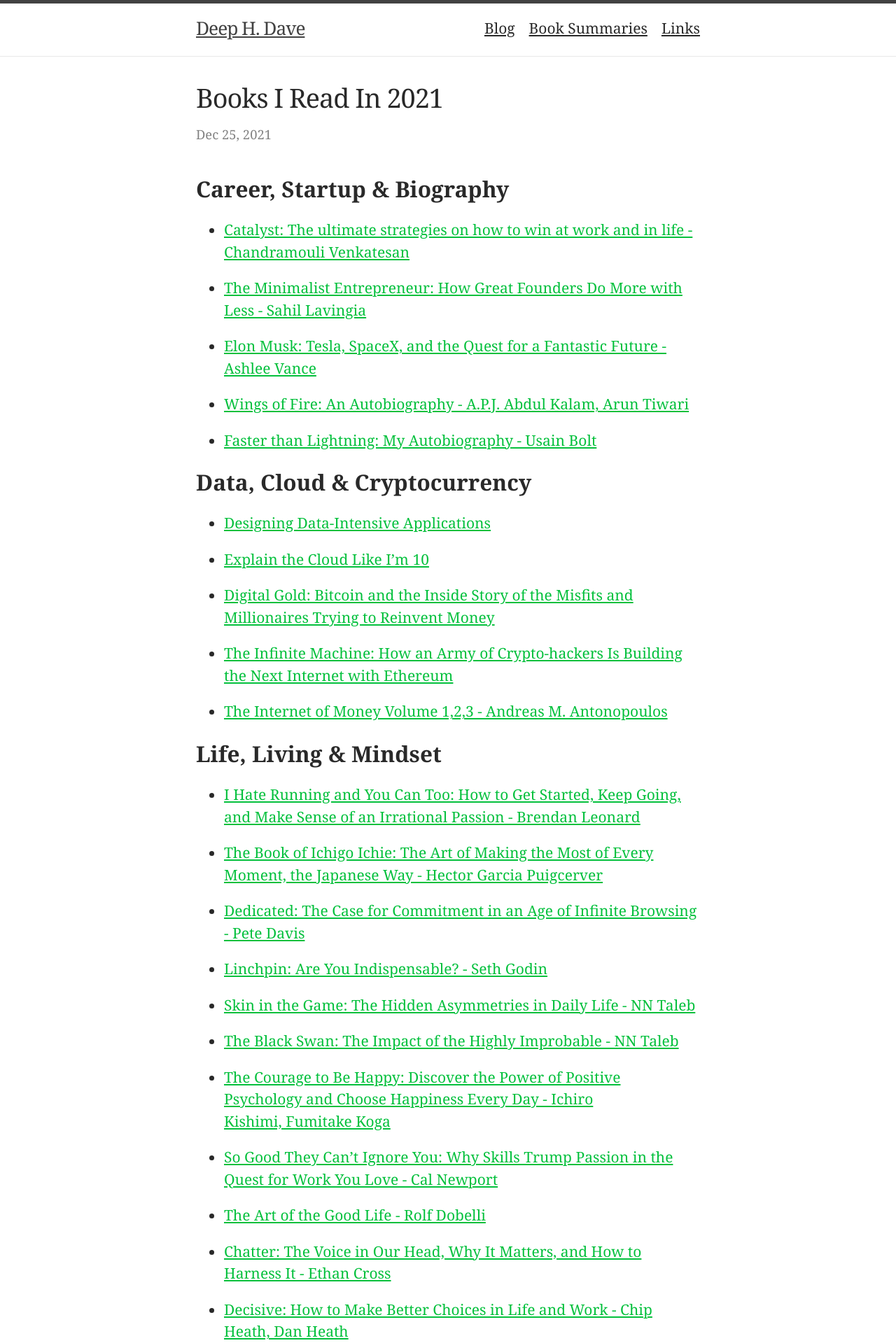
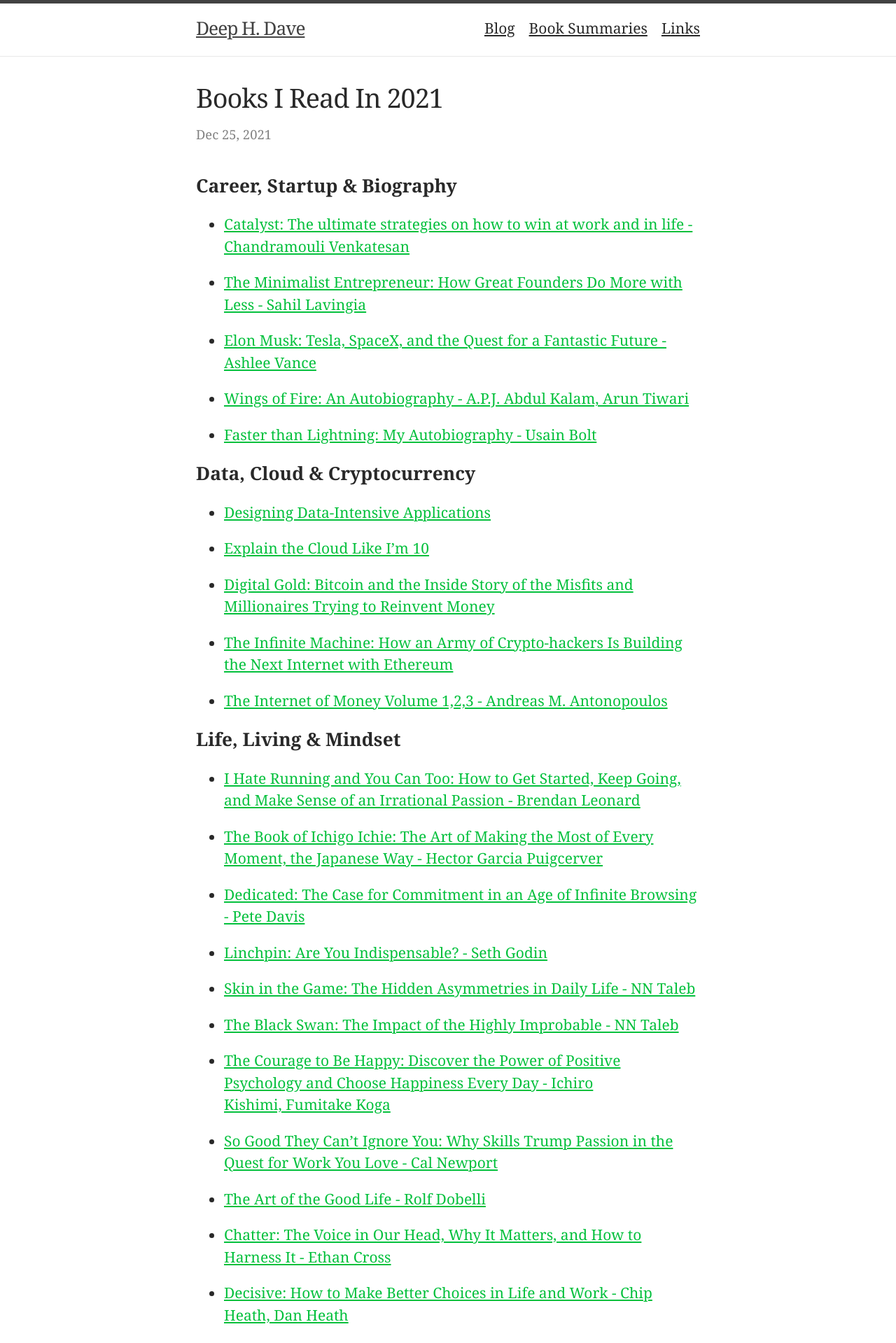
Before and after one commit to deephdave/deephdave.github.io, a Jekyll site: the page built from _posts/2021-12-25-Books-I-Read-In-2021.markdown, in a window 1280 px wide. Shown: the top 1919 px of the page at 70% size. Built offline with Jekyll 4.4.1, drawn with Linux system fonts in a browser that asks for light colours.

Commit message:
Added new blog

```diff
--- a/_posts/2021-12-25-Books-I-Read-In-2021.markdown
+++ b/_posts/2021-12-25-Books-I-Read-In-2021.markdown
@@ -5,7 +5,7 @@ date:   2021-12-25 18:43:31 +0530
 #categories: jekyll update
 ---
 
-## **Career, Startup & Biography**
+### **Career, Startup & Biography**
 
 - [Catalyst: The ultimate strategies on how to win at work and in life - Chandramouli Venkatesan](https://www.goodreads.com/book/show/38587103-catalyst)
 
@@ -17,7 +17,7 @@ date:   2021-12-25 18:43:31 +0530
 
 - [Faster than Lightning: My Autobiography - Usain Bolt](https://www.goodreads.com/book/show/18906266-faster-than-lightning)
 
-## **Data, Cloud & Cryptocurrency**
+### **Data, Cloud & Cryptocurrency**
 
 - [Designing Data-Intensive Applications]([https://www.goodreads.com/book/show/23463279-designing-data-intensive-applications)
 
@@ -29,7 +29,7 @@ date:   2021-12-25 18:43:31 +0530
 
 - [The Internet of Money Volume 1,2,3 - Andreas M. Antonopoulos](https://www.goodreads.com/book/show/31869077-the-internet-of-money)
 
-## **Life, Living & Mindset**
+### **Life, Living & Mindset**
 
 - [I Hate Running and You Can Too: How to Get Started, Keep Going, and Make Sense of an Irrational Passion  - Brendan Leonard](https://www.goodreads.com/book/show/54110572-i-hate-running-and-you-can-too)
 
@@ -55,7 +55,7 @@ date:   2021-12-25 18:43:31 +0530
 
 - [The Comfort Book - Matt Haig](https://www.goodreads.com/book/show/55825273-the-comfort-book)
 
-## **Personal Finance**
+### **Personal Finance**
 
 - [Let's Talk Money - Monika Halan](https://www.goodreads.com/book/show/40499078-let-s-talk-money)
 
@@ -63,7 +63,7 @@ date:   2021-12-25 18:43:31 +0530
 
 - [Your Money or Your Life - Vicki Robin, Joe Dominguez](https://www.goodreads.com/book/show/78428.Your_Money_or_Your_Life)
 
-## **Non-Fiction**
+### **Non-Fiction**
 
 - [Sapiens: A Brief History of Humankind - Yuval Noah Harari](https://www.goodreads.com/book/show/23692271-sapiens)
 
@@ -77,7 +77,7 @@ date:   2021-12-25 18:43:31 +0530
 
 - [The Shallows: What the Internet Is Doing to Our Brains - Nicholas Carr](https://www.goodreads.com/book/show/9778945-the-shallows)
 
-## **Fiction**
+### **Fiction**
 
 - [The Forty Rules of Love - Elif Shafak](https://www.goodreads.com/book/show/25701206-the-forty-rules-of-love)
 
```
